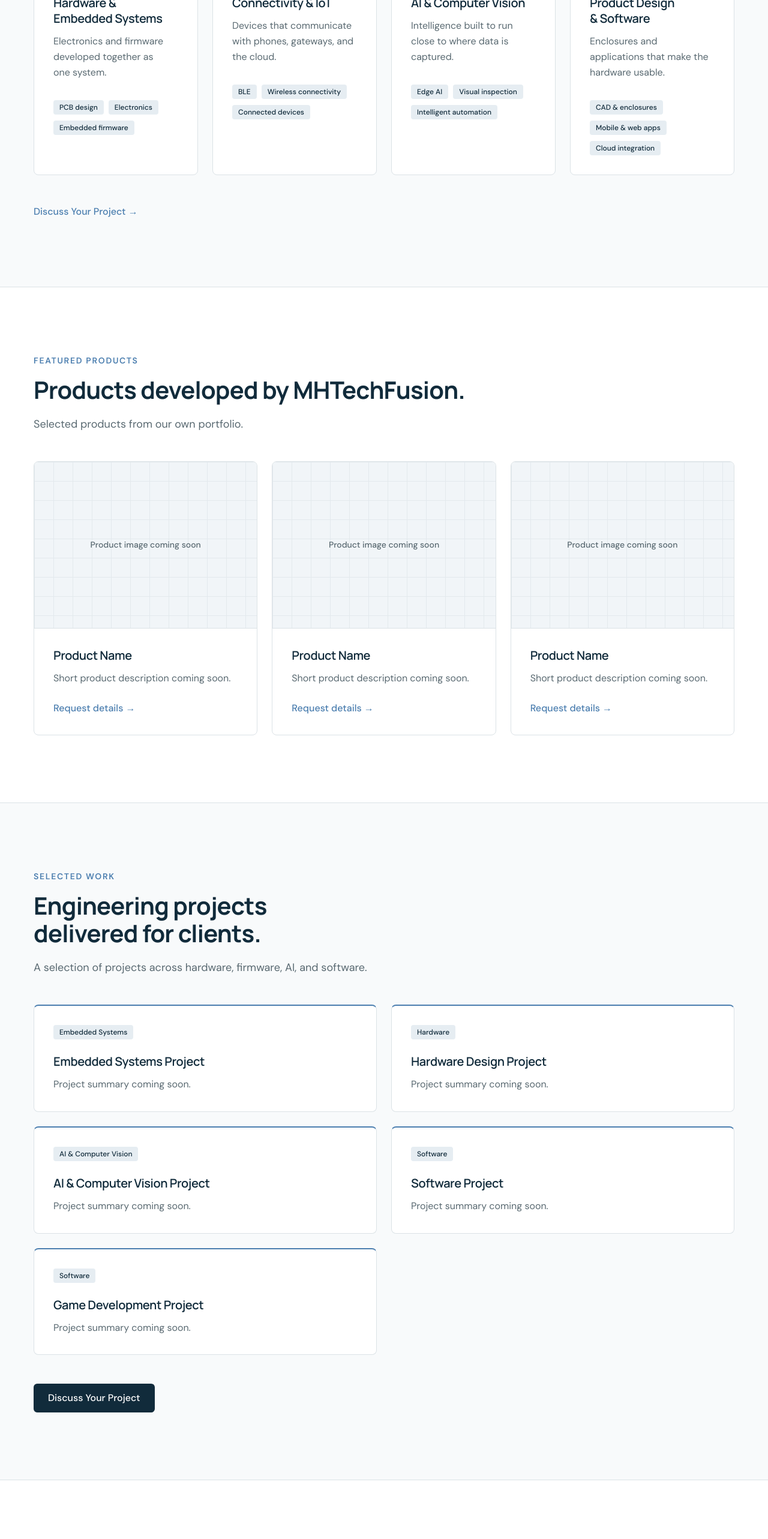
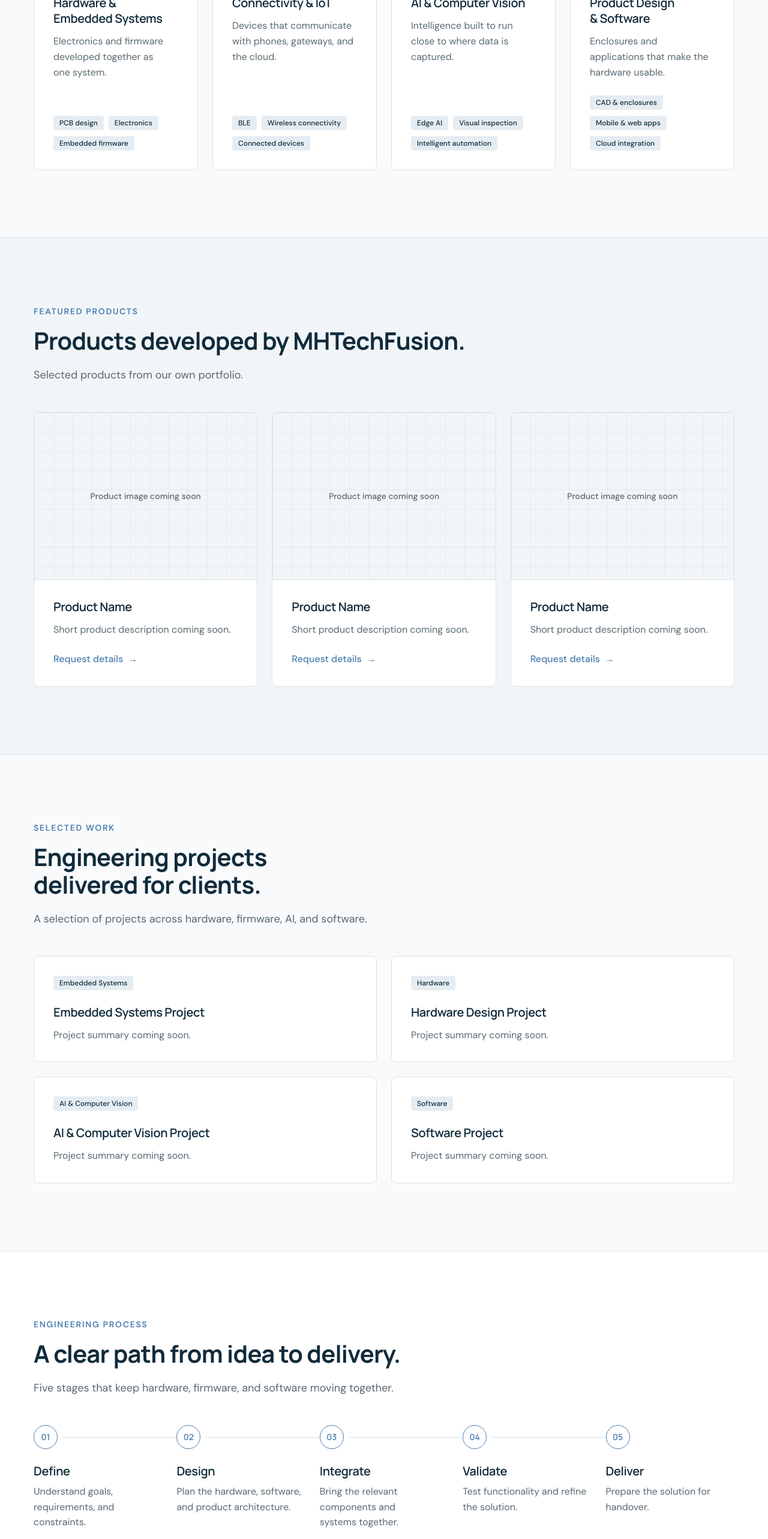
Before and after one commit to Abdul-Ahad3/mhtechweb, a Next.js app: page / in a window 1280 px wide. Shown: the part 1120-3686 px from the top of the page at 60% size. Built offline with nearby package versions, Linux system fonts and the light colour scheme.

Commit message:
Minor fix(2): Made homepage more consistent

```diff
--- a/src/components/home/Capabilities.tsx
+++ b/src/components/home/Capabilities.tsx
@@ -1,4 +1,3 @@
-import Button from "@/components/ui/Button";
 import Container from "@/components/ui/Container";
 import SectionHeading from "@/components/ui/SectionHead";
 import Tag from "@/components/ui/Tag";
@@ -51,7 +50,7 @@ export default function Capabilities() {
               </span>
               <h3 className="mt-6">{title}</h3>
               <p className="mt-3 text-muted">{description}</p>
-              <ul className="mt-6 flex flex-wrap gap-2 pt-2">
+              <ul className="mt-auto flex flex-wrap gap-2 pt-6">
                 {tags.map((tag) => (
                   <li key={tag}>
                     <Tag>{tag}</Tag>
@@ -61,12 +60,6 @@ export default function Capabilities() {
             </li>
           ))}
         </ul>
-
-        <div className="mt-12">
-          <Button href="/contact" variant="text">
-            Discuss Your Project →
-          </Button>
-        </div>
       </Container>
     </section>
   );
--- a/src/components/home/EnggProcess.tsx
+++ b/src/components/home/EnggProcess.tsx
@@ -26,7 +26,7 @@ const STEPS = [
 
 export default function EngineeringProcess() {
   return (
-    <section id="process" className="section-y border-y bg-white">
+    <section id="process" className="section-y border-t bg-white">
       <Container>
         <SectionHeading
           eyebrow="Engineering Process"
@@ -34,7 +34,7 @@ export default function EngineeringProcess() {
           description="Five stages that keep hardware, firmware, and software moving together."
         />
 
-        <ol className="mt-14 grid gap-10 md:grid-cols-5 md:gap-6">
+        <ol className="mt-12 grid gap-10 md:grid-cols-5 md:gap-6">
           {STEPS.map(({ title, description }, i) => (
             <li key={title} className="relative pl-14 md:pl-0">
               <span
--- a/src/components/home/FeatureProduct.tsx
+++ b/src/components/home/FeatureProduct.tsx
@@ -63,7 +63,7 @@ function ProductImage({ src, alt }: { src?: string; alt: string }) {
 
 export default function FeaturedProducts() {
   return (
-    <section id="products" className="section-y border-y bg-white">
+    <section id="products" className="section-y border-y bg-hero">
       <Container>
         <SectionHeading
           eyebrow="Featured Products"
@@ -86,7 +86,7 @@ export default function FeaturedProducts() {
                   variant="text"
                   className="mt-6 self-start"
                 >
-                  {product.cta} →
+                  {product.cta} <span aria-hidden="true">→</span>
                 </Button>
               </div>
             </li>
--- a/src/components/home/Hero.tsx
+++ b/src/components/home/Hero.tsx
@@ -43,10 +43,10 @@ function HeroVisual() {
         </div>
       </div>
 
-      <Tag className="absolute left-4 top-4 border bg-white">PCB &amp; Hardware</Tag>
-      <Tag className="absolute right-4 top-4 border bg-white">Firmware</Tag>
-      <Tag className="absolute bottom-4 left-4 border bg-white">IoT &amp; Connectivity</Tag>
-      <Tag className="absolute bottom-4 right-4 border bg-white">AI &amp; Software</Tag>
+      <Tag className="absolute left-4 top-4 border bg-white!">PCB &amp; Hardware</Tag>
+      <Tag className="absolute right-4 top-4 border bg-white!">Firmware</Tag>
+      <Tag className="absolute bottom-4 left-4 border bg-white!">IoT &amp; Connectivity</Tag>
+      <Tag className="absolute bottom-4 right-4 border bg-white!">AI &amp; Software</Tag>
     </div>
   );
 }
--- a/src/components/home/SelectedWork.tsx
+++ b/src/components/home/SelectedWork.tsx
@@ -1,4 +1,3 @@
-import Button from "@/components/ui/Button";
 import Container from "@/components/ui/Container";
 import SectionHeading from "@/components/ui/SectionHead";
 import Tag from "@/components/ui/Tag";
@@ -30,11 +29,6 @@ const PROJECTS: Project[] = [
     description: "Project summary coming soon.",
     category: "Software",
   },
-  {
-    title: "Game Development Project",
-    description: "Project summary coming soon.",
-    category: "Software",
-  },
 ];
 
 export default function SelectedWork() {
@@ -51,7 +45,7 @@ export default function SelectedWork() {
           {PROJECTS.map(({ title, description, category }) => (
             <li
               key={title}
-              className="flex flex-col rounded-lg border border-t-2 border-t-steel bg-white p-8 transition-colors hover:border-steel"
+              className="flex flex-col rounded-lg border bg-white p-8 transition-colors hover:border-steel"
             >
               <Tag className="self-start">{category}</Tag>
               <h3 className="mt-6">{title}</h3>
@@ -59,10 +53,6 @@ export default function SelectedWork() {
             </li>
           ))}
         </ul>
-
-        <div className="mt-12">
-          <Button href="/contact">Discuss Your Project</Button>
-        </div>
       </Container>
     </section>
   );
--- a/src/components/layout/Footer.tsx
+++ b/src/components/layout/Footer.tsx
@@ -13,7 +13,7 @@ export default function Footer() {
           </div>
 
           <nav aria-label="Footer">
-            <h2 className="!text-sm font-semibold uppercase tracking-[0.12em] !text-dark-muted">
+            <h2 className="text-sm font-semibold uppercase tracking-[0.12em] text-dark-muted">
               Navigation
             </h2>
             <ul className="mt-4 space-y-3">
@@ -28,7 +28,7 @@ export default function Footer() {
           </nav>
 
           <div>
-            <h2 className="!text-sm font-semibold uppercase tracking-[0.12em] !text-dark-muted">
+            <h2 className="text-sm font-semibold uppercase tracking-[0.12em] text-dark-muted">
               Get in touch
             </h2>
             <p className="mt-4 text-dark-muted">
--- a/src/components/layout/NavBar.tsx
+++ b/src/components/layout/NavBar.tsx
@@ -38,7 +38,7 @@ export default function Navbar() {
               </li>
             ))}
           </ul>
-          <Button href={CONTACT_LINK.href} className="!h-11">
+          <Button href={CONTACT_LINK.href} className="h-11!">
             {CONTACT_LINK.label}
           </Button>
         </nav>
--- a/src/components/ui/SectionHead.tsx
+++ b/src/components/ui/SectionHead.tsx
@@ -26,7 +26,7 @@ export default function SectionHeading({
           {eyebrow}
         </p>
       )}
-      <Heading className={inverted ? "!text-white" : ""}>{title}</Heading>
+      <Heading className={inverted ? "text-white" : ""}>{title}</Heading>
       {description && (
         <p
           className={`mt-5 text-lg ${inverted ? "text-dark-muted" : "text-muted"}`}
```
